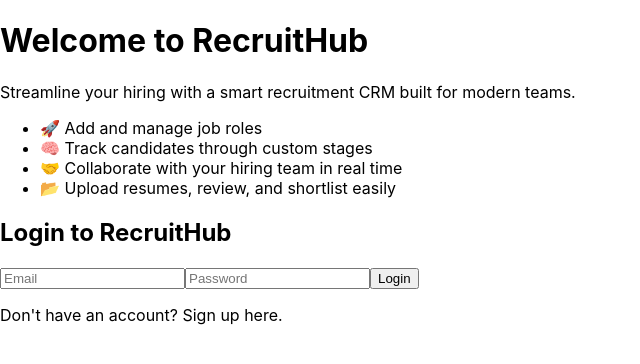
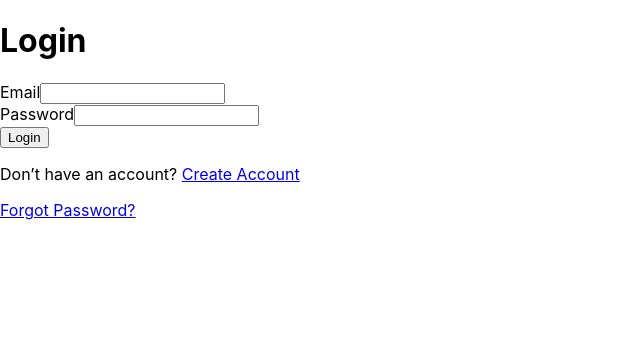
Before and after one commit to Azhar5567/recruitment-portal, a React (Create React App) app: page /login in a window 1280 px wide. Shown: the top 364 px of the page, without its empty margins (0-640 px from the left). Built offline with nearby package versions, Linux system fonts and the light colour scheme; no server answers.

Commit message:
Fix casing issue with Login.jsx

```diff
--- a/src/App.js
+++ b/src/App.js
@@ -3,6 +3,9 @@ import { BrowserRouter as Router, Routes, Route } from 'react-router-dom';
 
 import Landing from './pages/Landing';
 import Login from './pages/Login';
+import Register from './pages/Register';
+import ResetPassword from './pages/ResetPassword';
+
 import Dashboard from './pages/Dashboard';
 import Roles from './pages/Roles';
 import RoleDetail from './pages/RoleDetail';
@@ -33,13 +36,13 @@ function App() {
   return (
     <Router>
       <Routes>
-        {/* Public Landing Page */}
+        {/* Public Pages */}
         <Route path="/" element={<Landing />} />
+        <Route path="/login" element={<Login />} />
+        <Route path="/register" element={<Register />} />
+        <Route path="/reset-password" element={<ResetPassword />} />
 
-        {/* Auth Page */}
-        <Route path="/login" element={<Login />} />
-
-        {/* Protected Pages (after login) */}
+        {/* Protected Pages */}
         <Route path="/dashboard" element={<Dashboard />} />
         <Route path="/roles" element={<Roles />} />
         <Route path="/roles/:roleId" element={<RoleDetail />} />
@@ -49,7 +52,7 @@ function App() {
         <Route path="/settings" element={<Settings />} />
         <Route path="/help" element={<Help />} />
 
-        {/* Catch-all for unknown routes */}
+        {/* 404 Page */}
         <Route path="*" element={<NotFound />} />
       </Routes>
     </Router>
--- a/src/pages/Login.jsx
+++ b/src/pages/Login.jsx
@@ -1,130 +1,76 @@
-import { useEffect, useState } from 'react';
-import { useNavigate } from 'react-router-dom';
-import {
-  createUserWithEmailAndPassword,
-  signInWithEmailAndPassword,
-  onAuthStateChanged,
-  sendEmailVerification
-} from 'firebase/auth';
-import { auth, db } from '../firebase';
-import { doc, setDoc } from 'firebase/firestore';
+// src/pages/Login.jsx
+import { useState } from 'react';
+import { signInWithEmailAndPassword } from 'firebase/auth';
+import { auth } from '../firebase';
+import { useNavigate, Link } from 'react-router-dom';
 
 export default function Login() {
-  const navigate = useNavigate();
-  const [isLogin, setIsLogin] = useState(true);
   const [email, setEmail] = useState('');
   const [password, setPassword] = useState('');
-  const [name, setName] = useState('');
-  const [company, setCompany] = useState('');
   const [error, setError] = useState('');
+  const navigate = useNavigate();
 
-  useEffect(() => {
-    const unsub = onAuthStateChanged(auth, (user) => {
-      if (user) navigate('/');
-    });
-    return () => unsub();
-  }, [navigate]);
+  const handleLogin = async (e) => {
+    e.preventDefault();
+    setError('');
 
-  const handleLogin = async () => {
     try {
       await signInWithEmailAndPassword(auth, email, password);
+      navigate('/dashboard');
     } catch (err) {
-      setError('Login failed: ' + err.message);
-    }
-  };
-
-  const handleSignup = async () => {
-    try {
-      const userCredential = await createUserWithEmailAndPassword(auth, email, password);
-      const user = userCredential.user;
-
-      await setDoc(doc(db, 'users', user.uid), {
-        uid: user.uid,
-        email: user.email,
-        name,
-        company,
-      });
-
-      await sendEmailVerification(user);
-      alert('Signup successful! Please verify your email.');
-      navigate('/');
-    } catch (err) {
-      setError('Signup failed: ' + err.message);
+      setError('Invalid email or password.');
     }
   };
 
   return (
-    <div className="min-h-screen grid grid-cols-1 md:grid-cols-2 bg-gray-50">
-      <div className="hidden md:flex flex-col justify-center bg-indigo-700 text-white px-10 py-20">
-        <h1 className="text-4xl font-bold mb-4">Welcome to RecruitHub</h1>
-        <p className="text-lg mb-6">
-          Streamline your hiring with a smart recruitment CRM built for modern teams.
-        </p>
-        <ul className="space-y-3 text-base">
-          <li>🚀 Add and manage job roles</li>
-          <li>🧠 Track candidates through custom stages</li>
-          <li>🤝 Collaborate with your hiring team in real time</li>
-          <li>📂 Upload resumes, review, and shortlist easily</li>
-        </ul>
-      </div>
+    <div className="min-h-screen flex items-center justify-center bg-gray-50 px-4">
+      <div className="max-w-md w-full bg-white p-8 rounded shadow">
+        <h1 className="text-2xl font-bold text-center mb-6 text-indigo-600">Login</h1>
 
-      <div className="flex flex-col justify-center items-center px-6 py-12">
-        <div className="w-full max-w-md bg-white p-6 rounded-lg shadow mx-4">
-          <h2 className="text-2xl font-semibold mb-6 text-center">
-            {isLogin ? 'Login to RecruitHub' : 'Sign Up for Free'}
-          </h2>
+        {error && (
+          <div className="mb-4 text-sm text-red-600 bg-red-100 p-2 rounded">
+            {error}
+          </div>
+        )}
 
-          {error && <p className="text-sm text-red-500 mb-3">{error}</p>}
+        <form onSubmit={handleLogin} className="space-y-4">
+          <div>
+            <label className="block text-sm font-medium text-gray-700">Email</label>
+            <input
+              type="email"
+              value={email}
+              onChange={(e) => setEmail(e.target.value)}
+              required
+              className="w-full px-4 py-2 border rounded mt-1"
+            />
+          </div>
 
-          <input
-            type="email"
-            placeholder="Email"
-            className="w-full border px-3 py-2 rounded mb-3"
-            value={email}
-            onChange={(e) => setEmail(e.target.value)}
-          />
-
-          <input
-            type="password"
-            placeholder="Password"
-            className="w-full border px-3 py-2 rounded mb-3"
-            value={password}
-            onChange={(e) => setPassword(e.target.value)}
-          />
-
-          {!isLogin && (
-            <>
-              <input
-                type="text"
-                placeholder="Full Name"
-                className="w-full border px-3 py-2 rounded mb-3"
-                value={name}
-                onChange={(e) => setName(e.target.value)}
-              />
-              <input
-                type="text"
-                placeholder="Company Name"
-                className="w-full border px-3 py-2 rounded mb-3"
-                value={company}
-                onChange={(e) => setCompany(e.target.value)}
-              />
-            </>
-          )}
+          <div>
+            <label className="block text-sm font-medium text-gray-700">Password</label>
+            <input
+              type="password"
+              value={password}
+              onChange={(e) => setPassword(e.target.value)}
+              required
+              className="w-full px-4 py-2 border rounded mt-1"
+            />
+          </div>
 
           <button
-            onClick={isLogin ? handleLogin : handleSignup}
-            className={`w-full ${
-              isLogin ? 'bg-indigo-600 hover:bg-indigo-700' : 'bg-green-600 hover:bg-green-700'
-            } text-white py-2 rounded mb-3`}
+            type="submit"
+            className="w-full bg-indigo-600 hover:bg-indigo-700 text-white py-2 rounded font-medium"
           >
-            {isLogin ? 'Login' : 'Sign Up'}
+            Login
           </button>
+        </form>
 
-          <p
-            onClick={() => setIsLogin(!isLogin)}
-            className="text-center text-sm text-indigo-600 hover:underline cursor-pointer"
-          >
-            {isLogin ? "Don't have an account? Sign up here." : 'Already have an account? Login here.'}
+        <div className="mt-4 text-center text-sm text-gray-600">
+          <p>
+            Don’t have an account?{' '}
+            <Link to="/register" className="text-indigo-600 hover:underline">Create Account</Link>
+          </p>
+          <p className="mt-2">
+            <Link to="/reset-password" className="text-indigo-600 hover:underline">Forgot Password?</Link>
           </p>
         </div>
       </div>
--- /dev/null
+++ b/src/pages/Register.jsx
@@ -0,0 +1,77 @@
+import { useState } from 'react';
+import { createUserWithEmailAndPassword } from 'firebase/auth';
+import { auth, db } from '../firebase';
+import { doc, setDoc } from 'firebase/firestore';
+import { useNavigate } from 'react-router-dom';
+
+export default function Register() {
+  const [email, setEmail] = useState('');
+  const [password, setPassword] = useState('');
+  const [error, setError] = useState('');
+  const navigate = useNavigate();
+
+  const handleRegister = async (e) => {
+    e.preventDefault();
+    setError('');
+
+    try {
+      const userCredential = await createUserWithEmailAndPassword(auth, email, password);
+      const user = userCredential.user;
+
+      await setDoc(doc(db, 'users', user.uid), {
+        email: user.email,
+        isPaid: false,
+        createdAt: Date.now()
+      });
+
+      navigate('/dashboard');
+    } catch (err) {
+      setError('Registration failed. Try again.');
+    }
+  };
+
+  return (
+    <div className="min-h-screen flex items-center justify-center bg-gray-50 px-4">
+      <div className="max-w-md w-full bg-white p-8 rounded shadow">
+        <h1 className="text-2xl font-bold text-center mb-6 text-indigo-600">Create Account</h1>
+
+        {error && (
+          <div className="mb-4 text-sm text-red-600 bg-red-100 p-2 rounded">
+            {error}
+          </div>
+        )}
+
+        <form onSubmit={handleRegister} className="space-y-4">
+          <div>
+            <label className="block text-sm font-medium text-gray-700">Email</label>
+            <input
+              type="email"
+              value={email}
+              onChange={(e) => setEmail(e.target.value)}
+              required
+              className="w-full px-4 py-2 border rounded mt-1"
+            />
+          </div>
+
+          <div>
+            <label className="block text-sm font-medium text-gray-700">Password</label>
+            <input
+              type="password"
+              value={password}
+              onChange={(e) => setPassword(e.target.value)}
+              required
+              className="w-full px-4 py-2 border rounded mt-1"
+            />
+          </div>
+
+          <button
+            type="submit"
+            className="w-full bg-indigo-600 hover:bg-indigo-700 text-white py-2 rounded font-medium"
+          >
+            Register
+          </button>
+        </form>
+      </div>
+    </div>
+  );
+}
--- /dev/null
+++ b/src/pages/ResetPassword.jsx
@@ -0,0 +1,53 @@
+import { useState } from 'react';
+import { sendPasswordResetEmail } from 'firebase/auth';
+import { auth } from '../firebase';
+
+export default function ResetPassword() {
+  const [email, setEmail] = useState('');
+  const [message, setMessage] = useState('');
+  const [error, setError] = useState('');
+
+  const handleReset = async (e) => {
+    e.preventDefault();
+    setMessage('');
+    setError('');
+
+    try {
+      await sendPasswordResetEmail(auth, email);
+      setMessage('Reset link sent! Check your inbox.');
+    } catch (err) {
+      setError('Unable to send reset link. Check your email.');
+    }
+  };
+
+  return (
+    <div className="min-h-screen flex items-center justify-center bg-gray-50 px-4">
+      <div className="max-w-md w-full bg-white p-8 rounded shadow">
+        <h1 className="text-2xl font-bold text-center mb-6 text-indigo-600">Reset Password</h1>
+
+        {message && <div className="mb-4 text-green-600 bg-green-100 p-2 rounded text-sm">{message}</div>}
+        {error && <div className="mb-4 text-red-600 bg-red-100 p-2 rounded text-sm">{error}</div>}
+
+        <form onSubmit={handleReset} className="space-y-4">
+          <div>
+            <label className="block text-sm font-medium text-gray-700">Email</label>
+            <input
+              type="email"
+              value={email}
+              onChange={(e) => setEmail(e.target.value)}
+              required
+              className="w-full px-4 py-2 border rounded mt-1"
+            />
+          </div>
+
+          <button
+            type="submit"
+            className="w-full bg-indigo-600 hover:bg-indigo-700 text-white py-2 rounded font-medium"
+          >
+            Send Reset Link
+          </button>
+        </form>
+      </div>
+    </div>
+  );
+}
```
Also changed, not shown: 14 other files (tests, documents, lock files or other folders).
